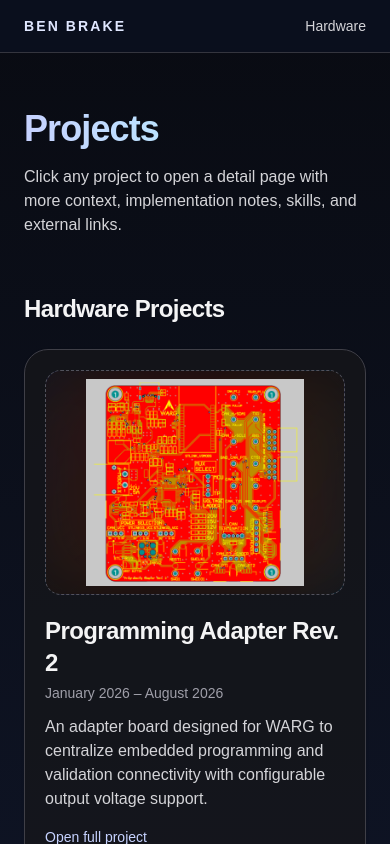
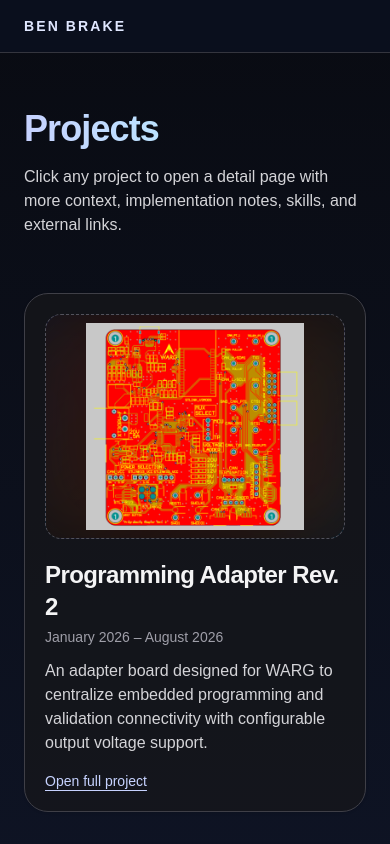
Before and after one commit to Beanfox/portfolio-website, a Next.js app: page /projects in a window 390 px wide. Shown: the top 844 px of the page. Built offline with nearby package versions, Linux system fonts and the light colour scheme.

Commit message:
Remove Hardware headings and update title to Electrical Designer

```diff
--- a/src/app/layout.tsx
+++ b/src/app/layout.tsx
@@ -15,7 +15,7 @@ const geistMono = Geist_Mono({
 export const metadata: Metadata = {
   title: "Ben Brake | Project Portfolio",
   description:
-    "Projects-only portfolio featuring hardware and software builds.",
+    "Projects-only portfolio featuring hardware builds.",
 };
 
 export default function RootLayout({
--- a/src/app/page.tsx
+++ b/src/app/page.tsx
@@ -15,7 +15,7 @@ export default function Home() {
           </h1>
           <p className="animate-fade-up-delay-2 mt-8 max-w-2xl text-lg leading-8 text-zinc-300 sm:text-xl">
             I'm a Mechatronics Engineering student at the University of Waterloo with experience in PCB design
-            and robotics. Currently an electrical team member at the Waterloo Aerial Robotics Group (a design team at UWaterloo),
+            and robotics. Currently an Electrical Designer at the Waterloo Aerial Robotics Group (a design team at UWaterloo),
             working on circuit design in Altium Designer, and hardware bring-up for drones.
             Outside of engineering, I enjoy waterskiing, playing piano and guitar, and fishing.
           </p>
--- a/src/app/projects/page.tsx
+++ b/src/app/projects/page.tsx
@@ -94,11 +94,6 @@ export default function ProjectsPage() {
           <Link href="/" className="text-sm font-semibold tracking-[0.15em] text-indigo-100">
             {profile.name.toUpperCase()}
           </Link>
-          <div className="flex gap-5 text-sm text-zinc-300">
-            <a href="#hardware" className="hover:text-indigo-200">
-              Hardware
-            </a>
-          </div>
         </nav>
       </header>
 
@@ -107,12 +102,11 @@ export default function ProjectsPage() {
           Projects
         </h1>
         <p className="animate-fade-up mt-4 max-w-3xl text-zinc-300">
-          Click any project to open a  detail page with more context, implementation notes, skills, and external links.
+          Click any project to open a detail page with more context, implementation notes, skills, and external links.
         </p>
       </section>
 
-      <section id="hardware" className="mx-auto max-w-6xl px-6 pb-16 sm:px-10">
-        <h2 className="mb-6 text-2xl font-semibold tracking-tight text-zinc-100">Hardware Projects</h2>
+      <section className="mx-auto max-w-6xl px-6 pb-16 sm:px-10">
         <div className="grid gap-8 md:grid-cols-2">
           {hardwareProjects.map((project) => (
             <ProjectCard key={project.slug} {...project} />
```
